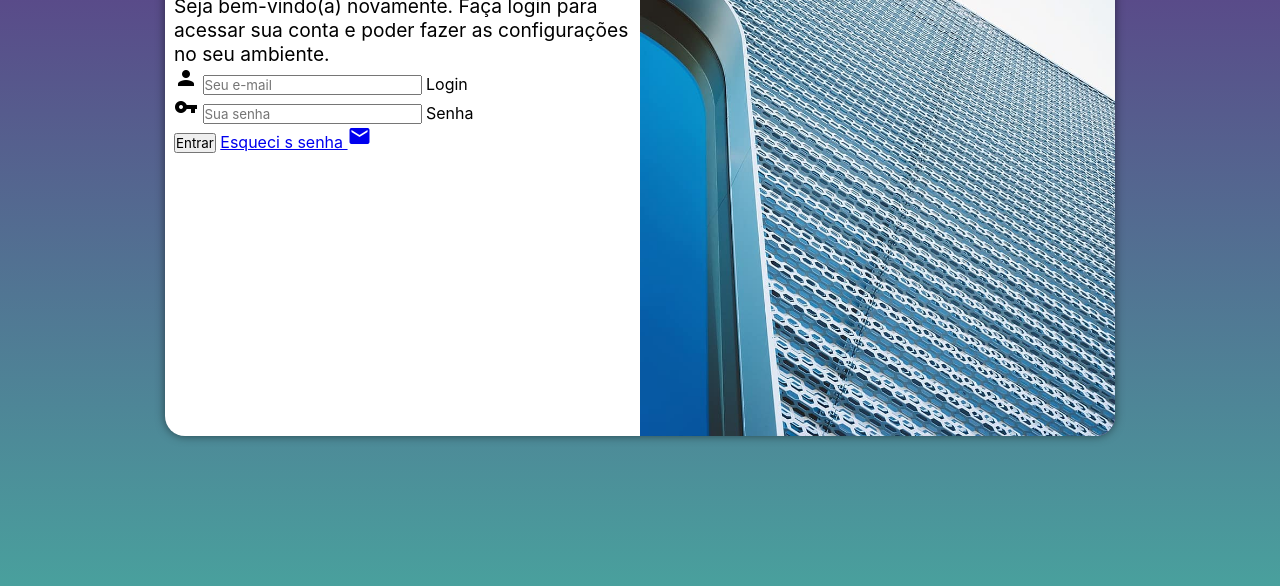
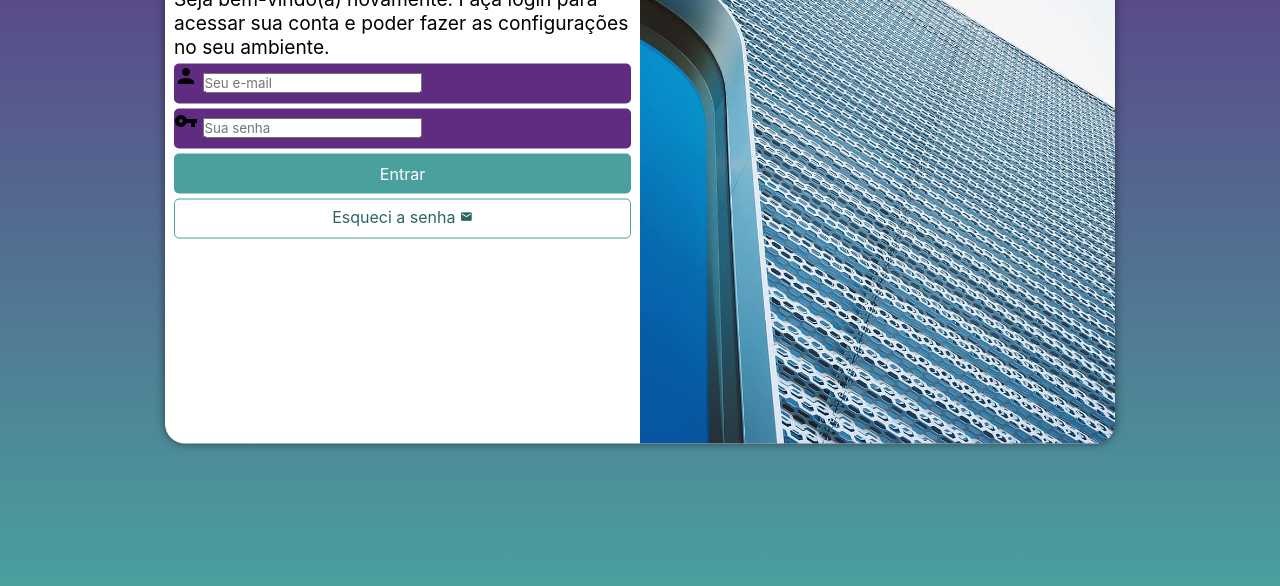
Before and after one commit to BerettaSM/projeto-login, a plain HTML site: page index.html in a window 1280 px wide. Shown: the part 214-800 px from the top of the page. Drawn offline with Linux system fonts and the light colour scheme.

Commit message:
continuação formulário

```diff
--- a/estilos/style.css
+++ b/estilos/style.css
@@ -4,6 +4,8 @@
     --FONT: -apple-system, BlinkMacSystemFont, 'Segoe UI', Roboto, Oxygen, Ubuntu, Cantarell, 'Open Sans', 'Helvetica Neue', sans-serif;
     --THEME_COLOR_1: #49a09d;
     --THEME_COLOR_2: #5f2c82;
+    --THEME_COLOR_3: #2d6462;
+    --THEME_COLOR_4: #6cd3cf;
 }
 
 * {
@@ -33,7 +35,7 @@ section#login {
     overflow: hidden;
     background-color: white;
     width: 250px;
-    height: 500px;
+    height: 515px;
     border-radius: 20px;
     box-shadow: 0px 0px 10px rgba(0, 0, 0, 0.5);
     transition: width .3s, height .3s;
@@ -60,3 +62,55 @@ div#formulario > h1 {
 div#formulario > p {
     font-size: 0.8em;
 }
+
+form > div.campo {
+    background-color: var(--THEME_COLOR_2);
+    width: 100%;
+    display: block;
+    height: 40px;
+    border-radius: 5px;
+    margin: 5px 0;
+}
+
+div.campo > label {
+    display: none;
+}
+
+form > input[type=submit] {
+    background-color: var(--THEME_COLOR_1);
+    border: none;
+    border-radius: 5px;
+    color: #fff;
+    cursor: pointer;
+    display: block;
+    font-size: 1em;
+    height: 40px;
+    width: 100%;
+}
+
+form > input[type=submit]:hover {
+    background-color: var(--THEME_COLOR_3);
+}
+
+form > a.botao {
+    background-color: #fff;
+    border: 1px solid var(--THEME_COLOR_1);
+    border-radius: 5px;
+    color: var(--THEME_COLOR_3);
+    display: block;
+    font-size: 1em;
+    height: 40px;
+    margin-top: 5px;
+    padding-top: 7px;
+    text-align: center;
+    text-decoration: none;
+    width: 100%;
+}
+
+form > a.botao:hover {
+    background-color: var(--THEME_COLOR_4);
+}
+
+form > a.botao > i {
+    font-size: 0.8em;
+}
--- a/index.html
+++ b/index.html
@@ -13,7 +13,7 @@
     <main>
         <section id="login">
             <div id="imagem">
-
+                <!-- imagem inserida por css -->
             </div>
             <div id="formulario">
                 <h1>Login</h1>
@@ -30,7 +30,7 @@
                         <label for="isenha">Senha</label>
                     </div>
                     <input type="submit" value="Entrar">
-                    <a href="esqueci.html">Esqueci s senha <i class="material-icons">mail</i></a>
+                    <a class="botao" href="esqueci.html">Esqueci a senha <i class="material-icons">mail</i></a>
                 </form>
             </div>
         </section>
```
